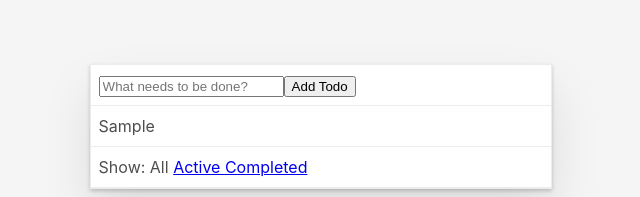
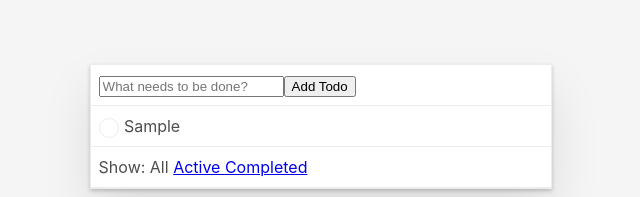
Before and after one commit to satyamyadav/react-redux-todo, a React app: page / in a window 1280 px wide. Both pictures are taken after typing "Sample" into the empty fields and a click on the button "Add Todo". Shown: the top 197 px of the page, without its empty margins (319-959 px from the left). Built offline with nearby package versions, Linux system fonts and the light colour scheme.

Commit message:
feat: adds todo item style and check box

```diff
--- a/src/components/Todo.js
+++ b/src/components/Todo.js
@@ -10,10 +10,14 @@ import PropTypes from 'prop-types';
 
 const Todo = ({ text, completed, onClick }) => (
   <li
-    className="Todo-item"
-    onClick={onClick}
-    style={{ textDecoration: completed ? 'line-through' : 'none' }}
+    className={completed ? 'Todo-item Todo-item--done' : 'Todo-item' }
   >
+    <span
+      className={completed ? 'Todo-check Todo-check--done' : 'Todo-check'}
+      type="checkbox"
+      onClick={onClick}
+    >
+    </span>
     {text}
   </li>
 )
--- a/src/sass/components.scss
+++ b/src/sass/components.scss
@@ -1,6 +1,7 @@
 @mixin item () {
   padding: $padding;
   border-bottom: $border-width solid $border-color;
+  transition: all ease 0.5s;
 }
 
 .Todo {
@@ -9,6 +10,31 @@
   padding: 0;
   &-item {
     @include item();
+    &--done {
+      text-decoration: line-through;
+      color: var(--dark-2);
+    }
+  }
+  &-check {
+    -webkit-appearance: none;
+    width: 18px;
+    height: 18px;
+    border: $border-width solid $border-color;
+    border-radius: 50%;
+    display: inline-block;
+    vertical-align: middle;
+    margin-right: $size/3;
+    position: relative;
+    cursor: pointer;
+    &--done {
+      &::before {
+        bottom: -15%;
+        left: 20%;
+        content: '\2713';
+        color: var(--dark-2);
+        position: absolute;
+      }
+    }
   }
 }
 
@@ -24,6 +50,5 @@
   min-width: 40%;
   background: var(--light);
   border: $border-width solid $border-color;
-  box-shadow: 0 2px 4px 0 rgba(0, 0, 0, 0.2),
-  0 25px 50px 0 rgba(0, 0, 0, 0.1)
+  box-shadow: 0 2px 4px 0 rgba(0, 0, 0, 0.2), 0 25px 50px 0 rgba(0, 0, 0, 0.1)
 }
--- a/src/sass/variables.scss
+++ b/src/sass/variables.scss
@@ -6,9 +6,9 @@
   --active-color: #b83f45;
   --bg-dark: #181818;
   --black: #070707;
-  --theme-bg: #252627;
+  --theme-bg: #a5a5a5;
   --dark-1: #181818;
-  --dark-2: #252627;
+  --dark-2: #a5a5a5;
   --dark-3: #5151521c;
   --dark-4: #f5f5f5;
   --light: #fff;
@@ -23,9 +23,9 @@
   --active-color: #b83f45;
   --bg-dark: #181818;
   --black: #070707;
-  --theme-bg: #252627;
+  --theme-bg: #a5a5a5;
   --dark-1: #181818;
-  --dark-2: #252627;
+  --dark-2: #a5a5a5;
   --dark-3: #5151521c;
   --dark-4: #f5f5f5;
   --font-size: 1rem;
@@ -38,10 +38,10 @@
   --link-hover: #fd6608d1;
   --active-color: #fd6608d1;
   --bg-dark: ;
-  --theme-bg: #252627;
+  --theme-bg: #a5a5a5;
   --black: #070707;
   --dark-1: #181818;
-  --dark-2: #252627;
+  --dark-2: #a5a5a5;
   --dark-3: #5151521c;
   --dark-4: #8d8d8d;
   --font-size: 1rem;
```
